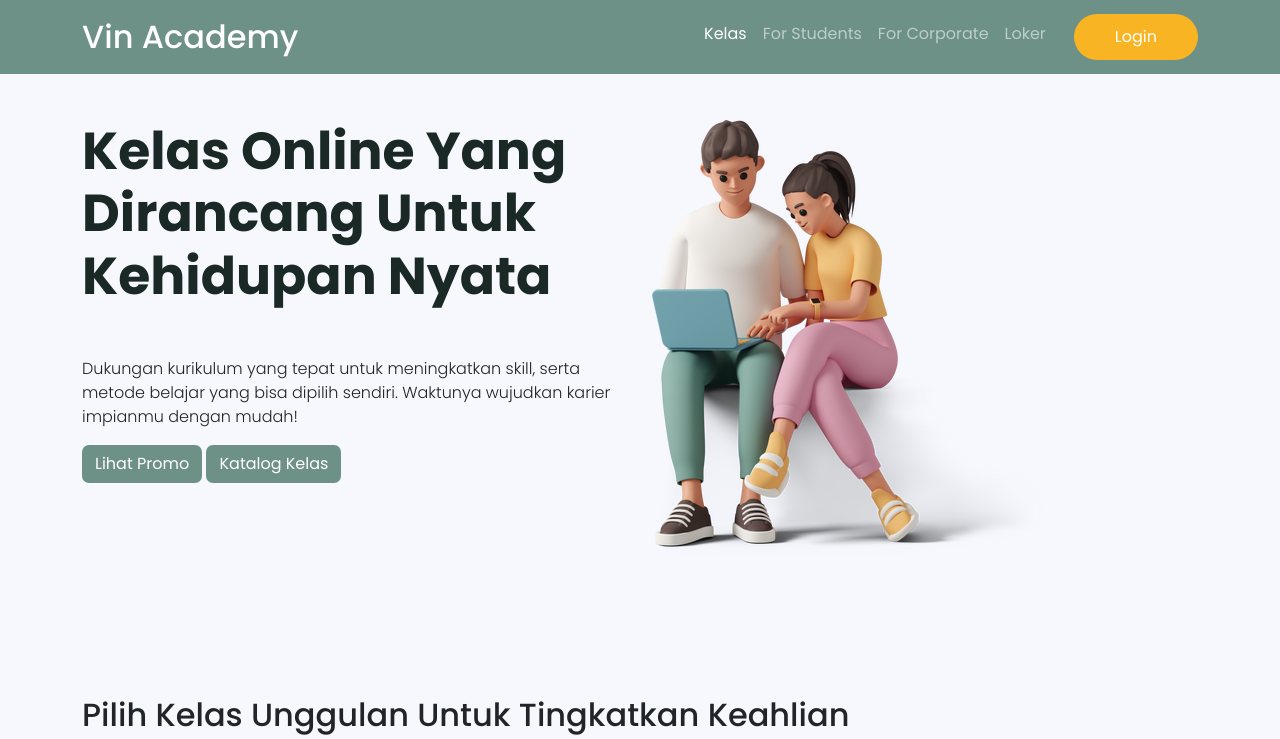
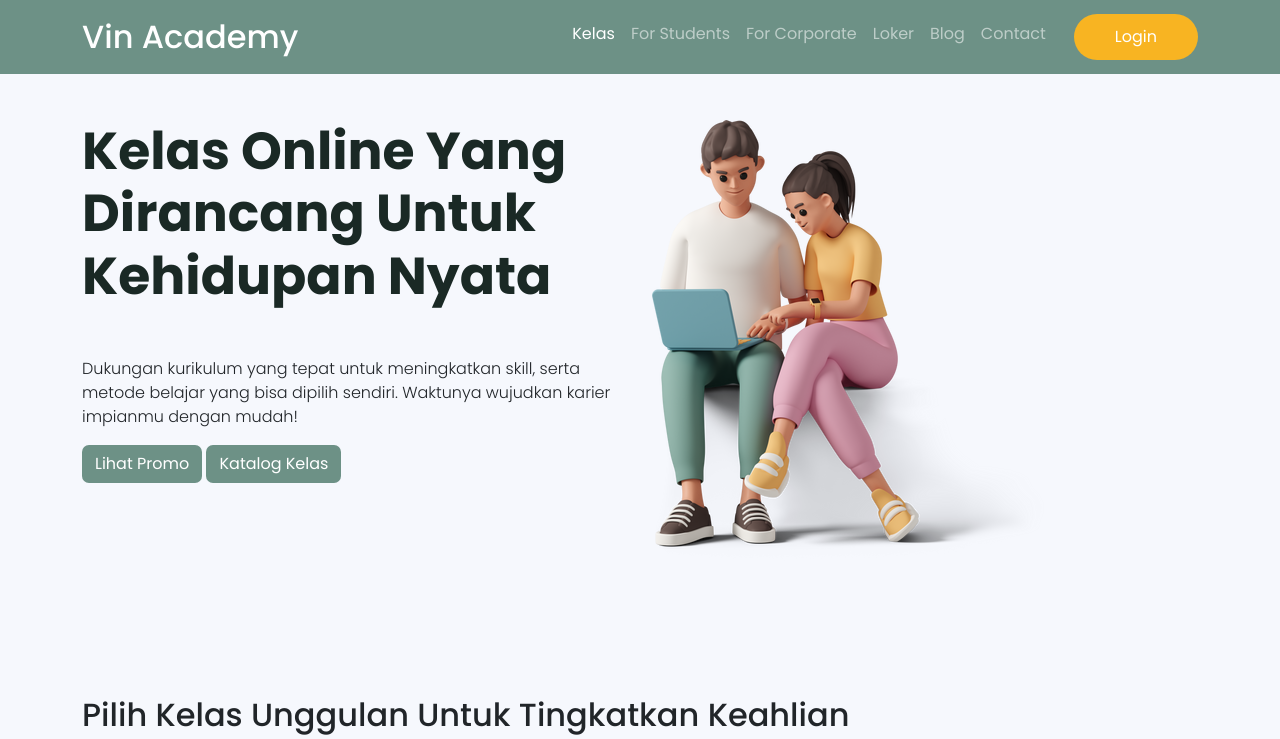
Before and after one commit to ervinarviandi/Vin-Academy-Website, a plain HTML site: page index.html in a window 1280 px wide. Shown: the top 739 px of the page. Drawn offline with nearby package versions, Linux system fonts and the light colour scheme.

Commit message:
navbar-nav setup

```diff
--- a/index.html
+++ b/index.html
@@ -47,6 +47,8 @@
             <a class="nav-link" href="#">For Students</a>
             <a class="nav-link" href="#">For Corporate</a>
             <a class="nav-link" href="#">Loker</a>
+            <a class="nav-link" href="#">Blog</a>
+            <a class="nav-link" href="#">Contact</a>
             <a class="btn btn-transparents tombol" href="">Login</a>
           </div>
         </div>
```
